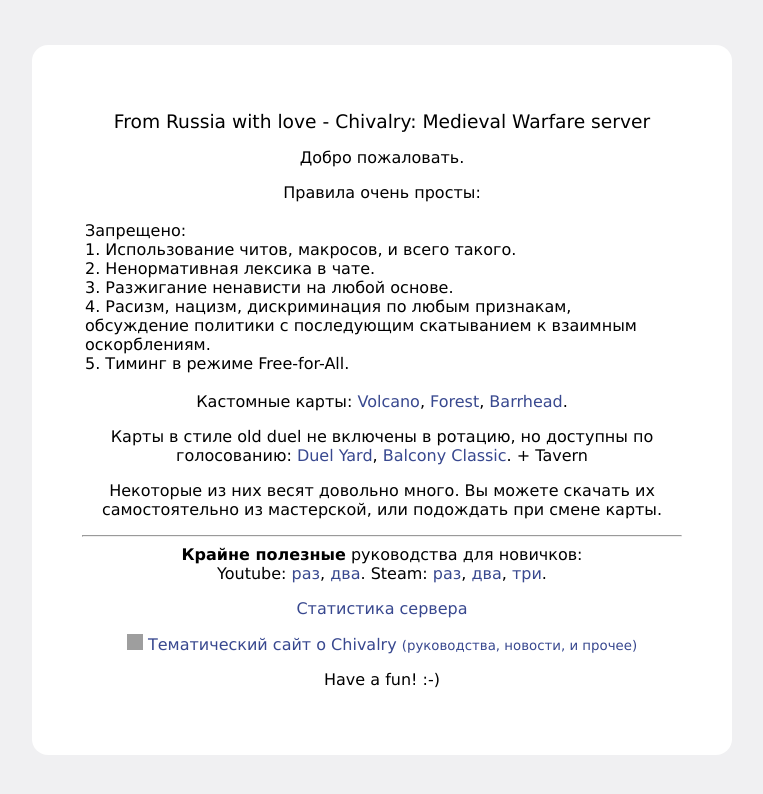
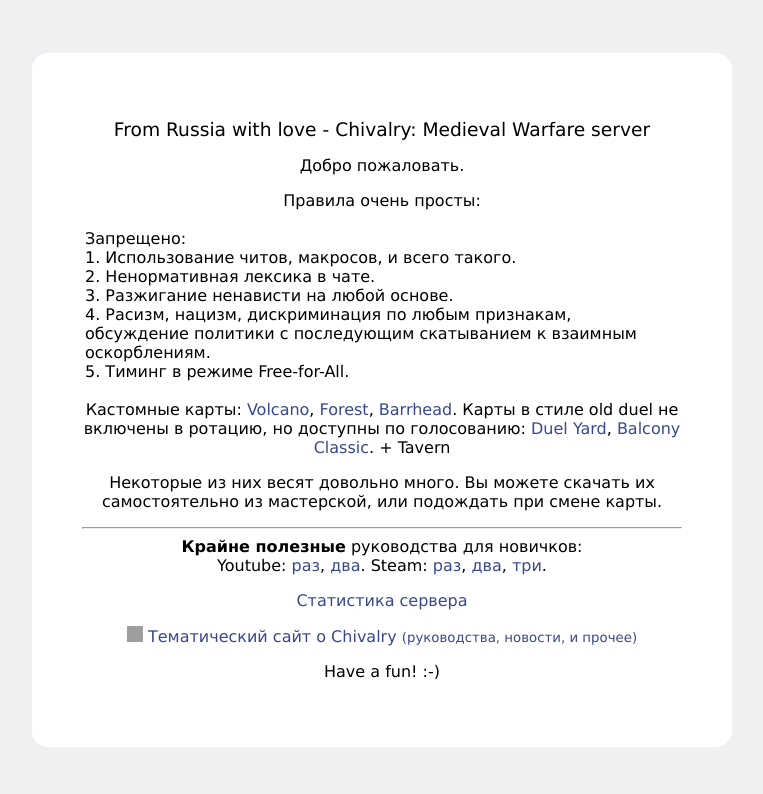
Before and after one commit to From-Russia-With-Love-Chivalry-Server/Server, a plain HTML site: page index.html in a window 1280 px wide. Shown: the whole page, without its empty margins (258-1021 px from the left). Drawn offline with Linux system fonts and the light colour scheme; grey boxes are pictures that could not be loaded.

Commit message:
Update index.html

```diff
--- a/index.html
+++ b/index.html
@@ -64,7 +64,7 @@ html {
 </tr>
 	</tbody>
 </table>
-<p>Кастомные карты: <a href="http://steamcommunity.com/sharedfiles/filedetails/?id=301824303" style="text-decoration: none;"> Volcano</a>, <a href="http://steamcommunity.com/sharedfiles/filedetails/?id=338148212" style="text-decoration: none;"> Forest</a>, <a href="http://steamcommunity.com/sharedfiles/filedetails/?id=212590314" style="text-decoration: none;">Barrhead</a>.</p>
+<p></p>Кастомные карты: <a href="http://steamcommunity.com/sharedfiles/filedetails/?id=301824303" style="text-decoration: none;"> Volcano</a>, <a href="http://steamcommunity.com/sharedfiles/filedetails/?id=338148212" style="text-decoration: none;"> Forest</a>, <a href="http://steamcommunity.com/sharedfiles/filedetails/?id=212590314" style="text-decoration: none;">Barrhead</a>.
 Карты в стиле old duel не включены в ротацию, но доступны по голосованию: <a href="http://steamcommunity.com/sharedfiles/filedetails/?id=200205982" style="text-decoration: none;">Duel Yard</a>, <a href="http://steamcommunity.com/sharedfiles/filedetails/?id=387704249" style="text-decoration: none;">Balcony Classic</a>. + Tavern
 <p>Некоторые из них весят довольно много. Вы можете скачать их самостоятельно из мастерской, или подождать при смене карты.</p>
 
```
